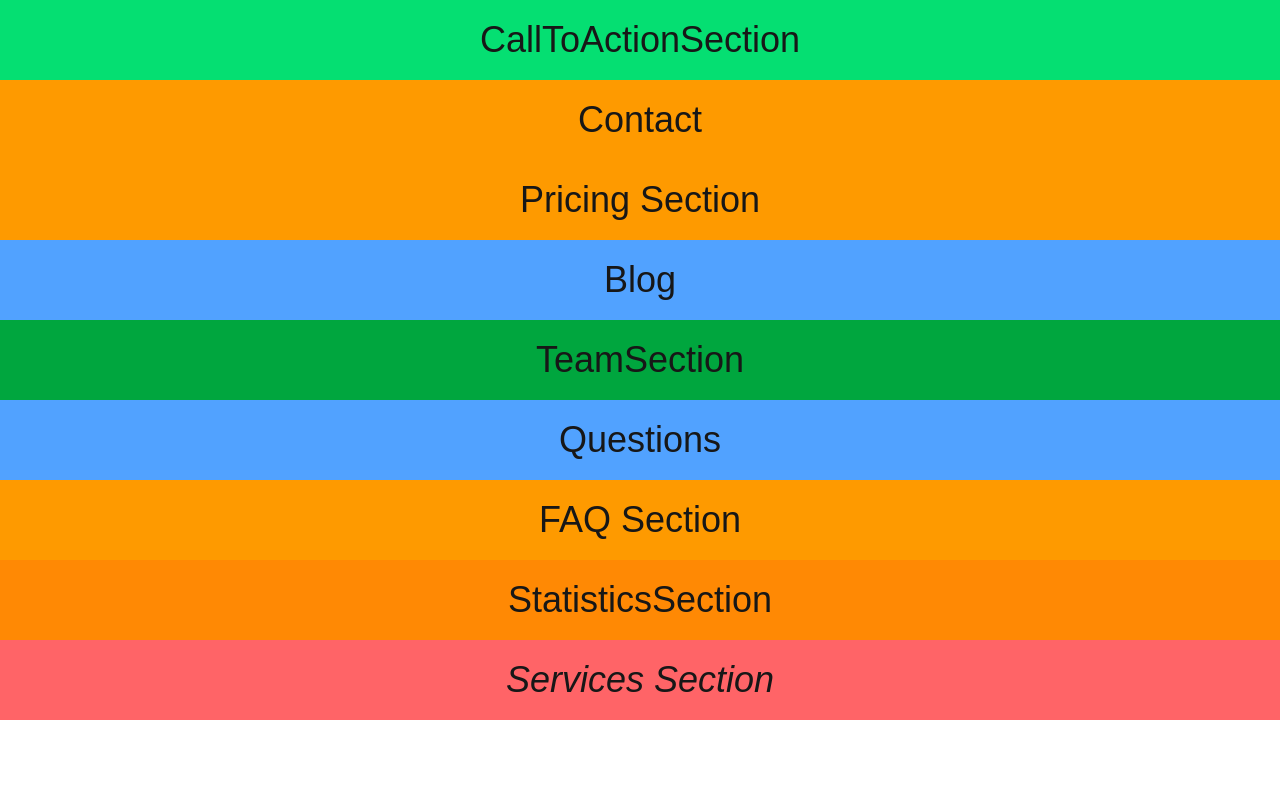
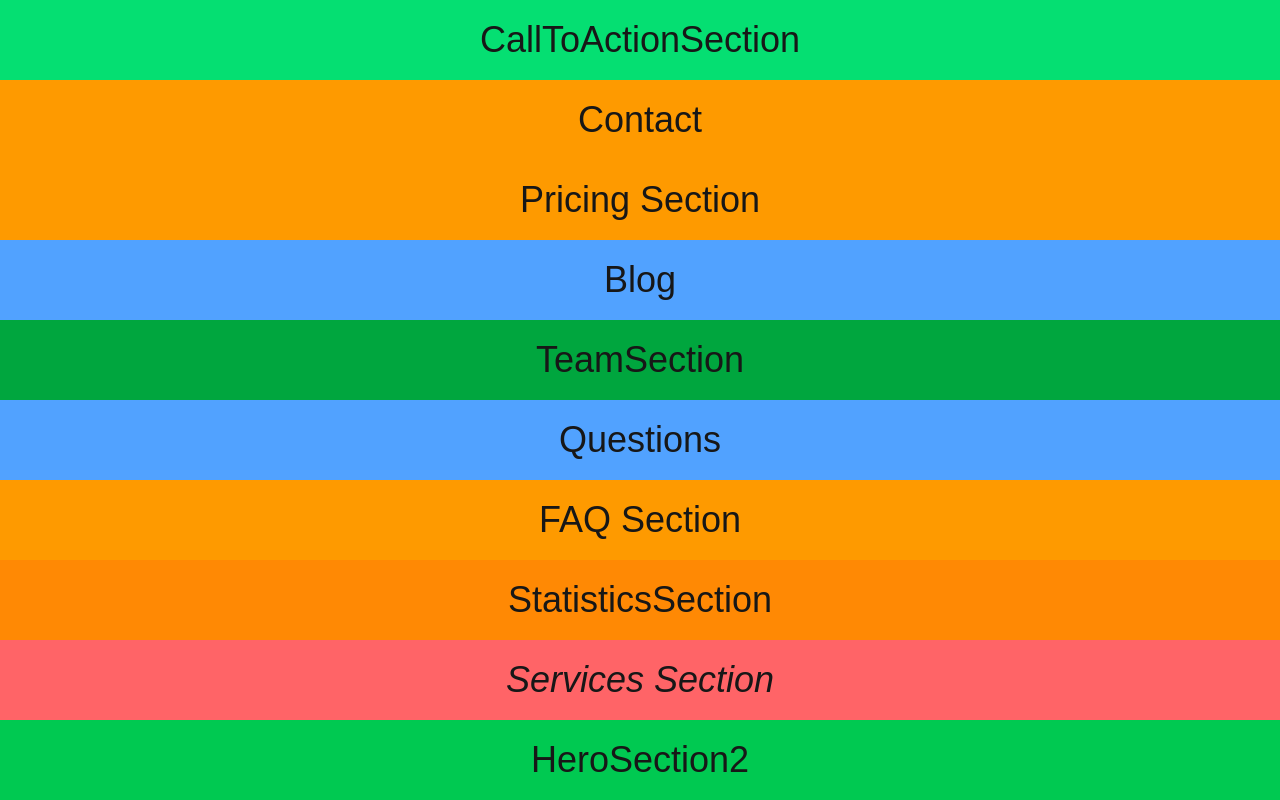
Before and after one commit to eslam-mohamedl/Team-2, a Next.js app: page / in a window 1280 px wide. Shown: the part 320-1120 px from the top of the page. Before the commit the page ends 1040 px from the top, so only its background shows below. Built offline with nearby package versions, Linux system fonts and the light colour scheme.

Commit message:
feat: add HeroSection2 components

```diff
--- a/src/app/page.tsx
+++ b/src/app/page.tsx
@@ -11,6 +11,7 @@ import Navbar from "@/components/Navbar";
 import StatisticsSection from "@/components/StatisticsSection";
 import CallToActionSection from "@/components/CallToActionSection";
 import ServicesSection from "@/components/ServicesSection";
+import HeroSection2 from "@/components/HeroSection2";
 
 export default function page() {
   return (
@@ -28,6 +29,7 @@ export default function page() {
       <FAQsection />
       <StatisticsSection/>
       <ServicesSection/>
+      <HeroSection2/>
     </>
   );
 }
--- /dev/null
+++ b/src/components/HeroSection2.tsx
@@ -0,0 +1,9 @@
+import React from "react";
+
+export default function HeroSection2() {
+  return (
+    <div className="bg-green-500 p-5 flex justify-center items-center text-4xl">
+      HeroSection2
+    </div>
+  );
+}
```
Also changed, not shown: 1 other file (tests, documents, lock files or other folders).
